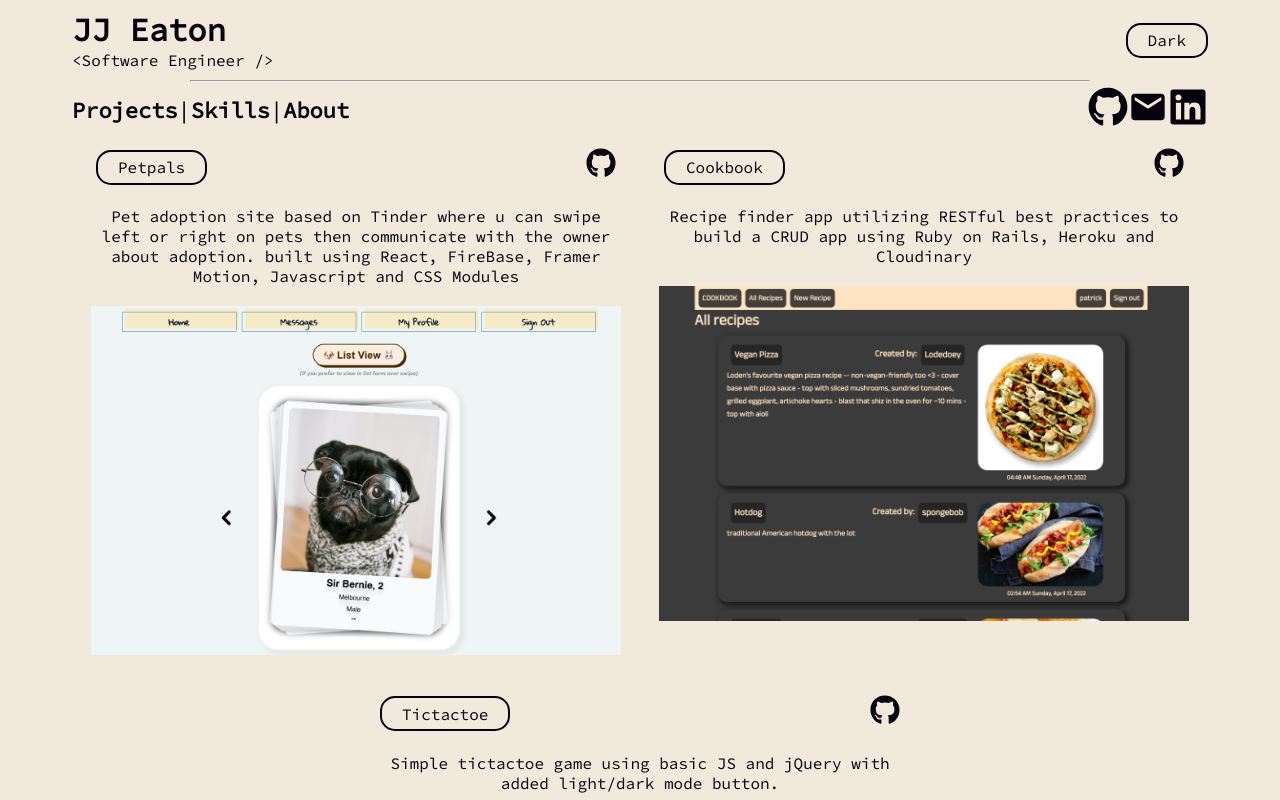
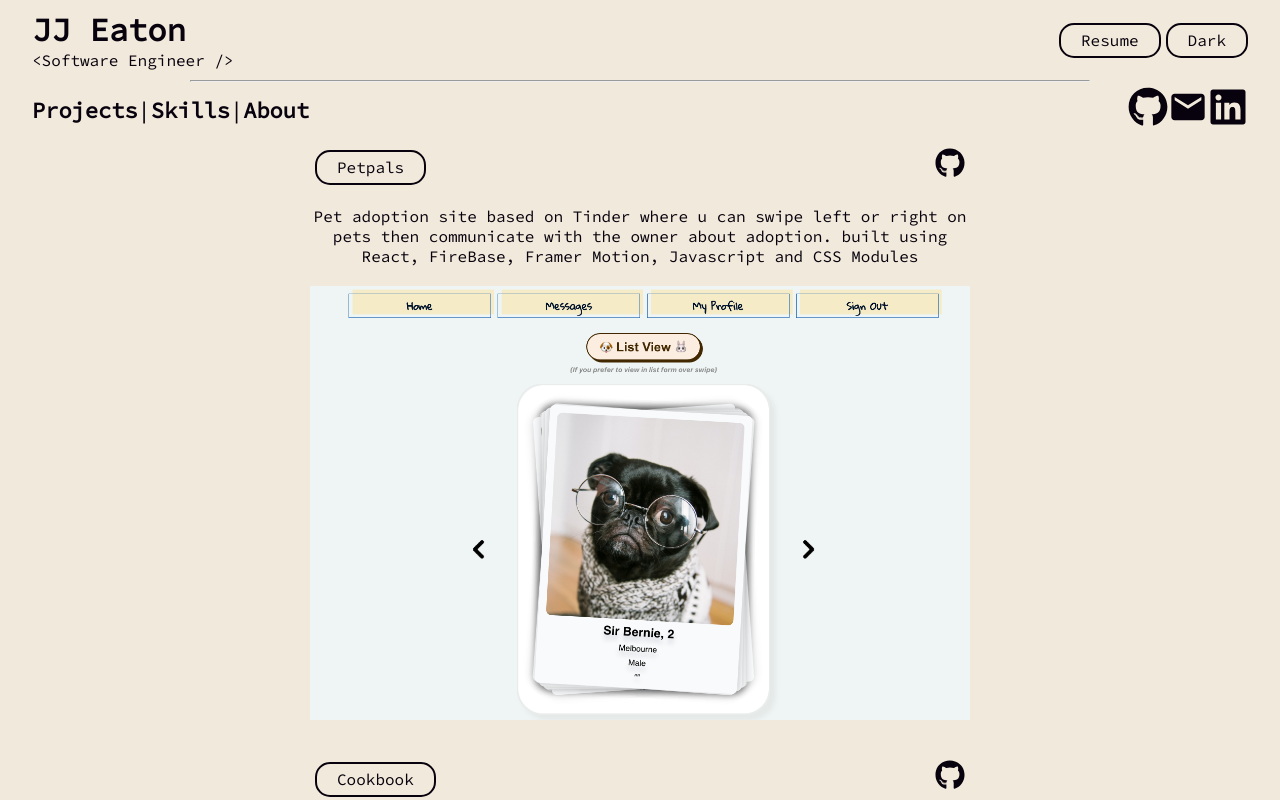
Before and after one commit to oldbettie/myPortfolio, a Next.js app: page / in a window 1280 px wide. Shown: the top 800 px of the page. Built offline with nearby package versions, Linux system fonts and the light colour scheme.

Commit message:
added resume download

```diff
--- a/components/About.js
+++ b/components/About.js
@@ -28,7 +28,7 @@ function About() {
 					personalities.
 				</p>
 				<hr className={styles.baseline} />
-				<h4>Current Hobbies:</h4>
+				<h4>Current Hobbies</h4>
 				<div className={styles.hobbies}>
 					<h6>&lt;Snowboarding /&gt;</h6>
 					<h6>&lt;Mountain Biking /&gt;</h6>
--- a/next.config.js
+++ b/next.config.js
@@ -1,6 +1,18 @@
 /** @type {import('next').NextConfig} */
 const nextConfig = {
-  reactStrictMode: true,
-}
+	reactStrictMode: true,
+	webpack: (config) => {
+		config.module.rules.push({
+			test: /\.pdf$/,
+			use: {
+				loader: "file-loader",
+				options: {
+					name: "[path][name].[ext]",
+				},
+			},
+		});
+		return config;
+	},
+};
 
-module.exports = nextConfig
+module.exports = nextConfig;
--- a/pages/index.js
+++ b/pages/index.js
@@ -3,7 +3,7 @@ import Link from "next/link";
 import styles from "../styles/Home.module.scss";
 import Btn from "../components/Btn";
 import { useState } from "react";
-import { FaGithub, FaLinkedin } from "react-icons/fa";
+import { FaGithub, FaLinkedin, FaFilePdf } from "react-icons/fa";
 import { MdEmail } from "react-icons/md";
 import Project from "../components/Project";
 import tictacdark from "../public/tictactoedark.png";
@@ -77,7 +77,18 @@ export default function Home() {
 							&lt;Software Engineer /&gt;
 						</p>
 					</div>
-					<Btn content={lightMode} onClick={onBtnClick} />
+					<div className={styles.navBtns}>
+						<a
+							href="resume.pdf"
+							alt="alt text"
+							target="_blank"
+							rel="noopener noreferrer"
+						>
+							<Btn content="Resume" />
+						</a>
+
+						<Btn content={lightMode} onClick={onBtnClick} />
+					</div>
 				</div>
 				<hr className={styles.lineBreak} />
 				<div className={styles.subheader}>
--- a/styles/Home.module.scss
+++ b/styles/Home.module.scss
@@ -3,7 +3,7 @@ $primary: #5db7de;
 $secondary: #f1e9db;
 
 .container {
-	max-width: 1200px;
+	max-width: 1450px;
 	margin: 0 auto;
 	padding: 0 2rem;
 }
@@ -13,6 +13,11 @@ $secondary: #f1e9db;
 	align-items: center;
 	.headerTitle {
 		margin: 10px 0px;
+	}
+	.navBtns {
+		display: flex;
+		flex-direction: row;
+		gap: 5px;
 	}
 }
 .lineBreak {
@@ -49,7 +54,7 @@ $secondary: #f1e9db;
 	justify-content: center;
 	.projectCard {
 		min-width: 300px;
-		max-width: 550px;
+		max-width: 680px;
 		height: 100%;
 		margin: 0 auto;
 		padding: 10px 10px 30px;
@@ -124,6 +129,9 @@ $secondary: #f1e9db;
 }
 
 @media (max-width: 550px) {
+	.header {
+		font-size: 90%;
+	}
 	.subheader {
 		font-size: 16px;
 		.myLinks {
```
Also changed, not shown: 1 other file (tests, documents, lock files or other folders).
